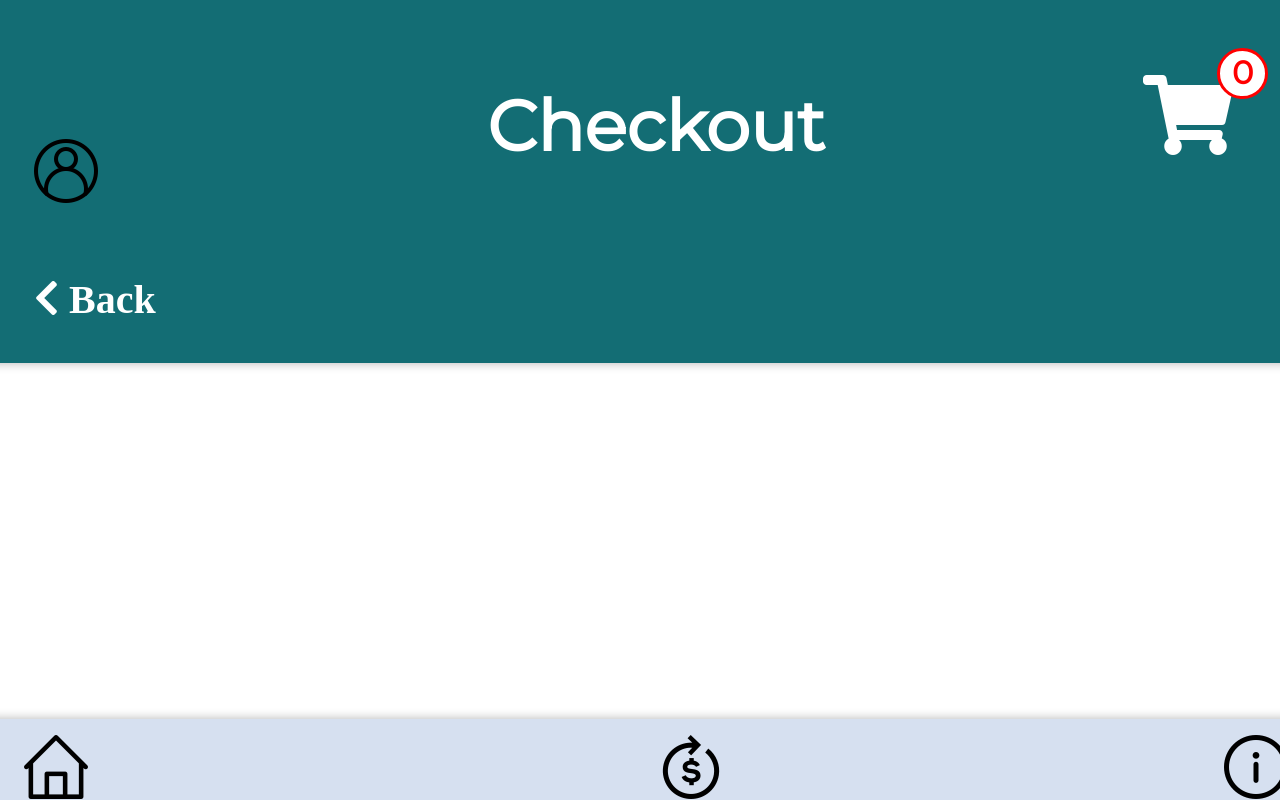
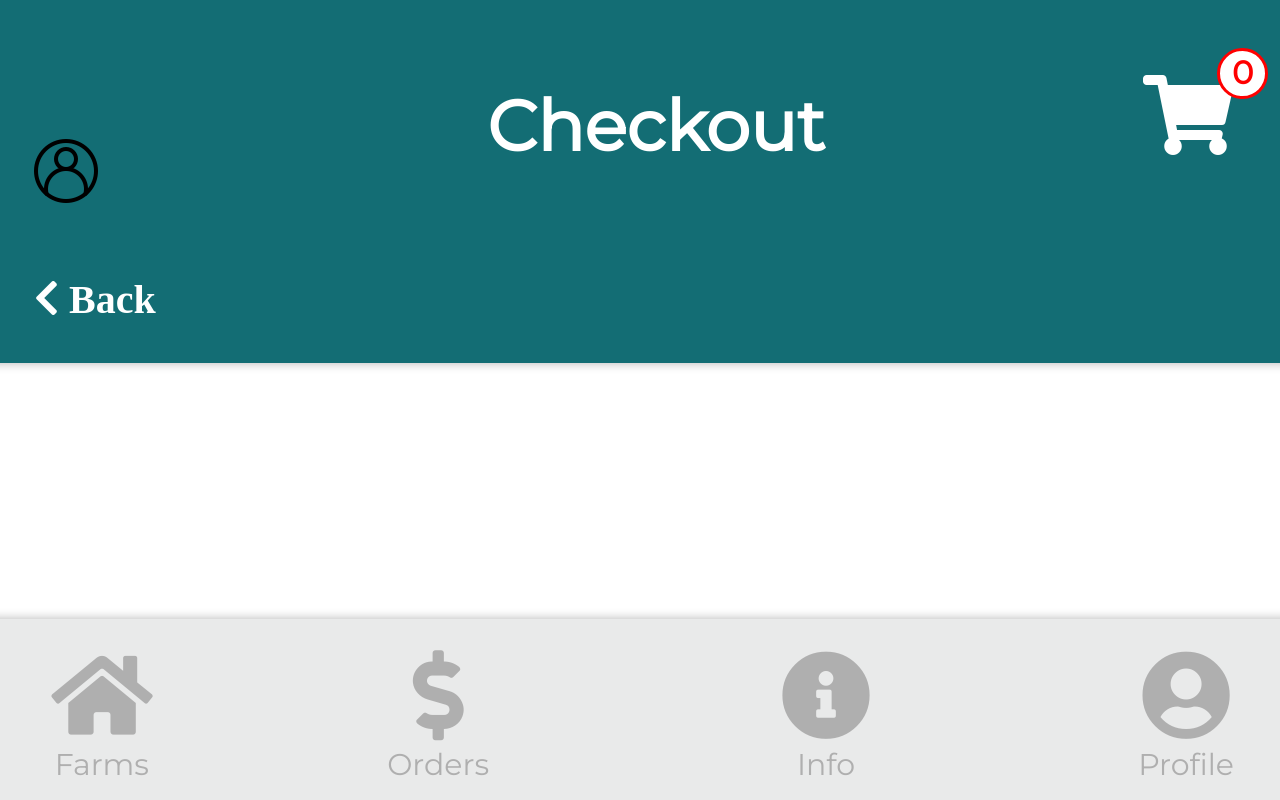
Before and after one commit to infinite-options/serving-fresh-react, a React (Create React App) app: page /cart in a window 1280 px wide. Built offline with nearby package versions, Linux system fonts and the light colour scheme.

Commit message:
Fix footer update font awesome and click color

```diff
--- a/public/styles.css
+++ b/public/styles.css
@@ -8,9 +8,9 @@ body {
 }
 
 footer {
-  background-color: #d6e0f0;
+  background-color: #e9eaea;
   margin: auto -16px;
-  padding: 16px 32px 65px;
+  padding: 16px 32px 165px;
   box-shadow: 0 0 10px 0 rgba(0, 0, 0, 0.3);
 }
 
@@ -306,6 +306,8 @@ dd dl .term {
   bottom: 0;
   width: 100%;
   z-index: 10;
+  font-size: 30px;
+  text-align: center;
   /* padding-bottom: 80px; */
 }
 
@@ -345,7 +347,11 @@ dd dl .term {
 .link {
   color: #FFF;
   text-decoration: none;
+}
 
+.linkFooter{
+  color: #afafaf;
+  text-decoration: none;
 }
 
 /* .link:hover {
@@ -381,3 +387,28 @@ dd dl .term {
 .iconBlock{
   display: block;
 }
+
+/*css for 4 buttons footer*/
+.homeIcon{
+  position: absolute;
+  left: 5%;
+  bottom: 10px;
+}
+
+.orderIcon{
+  position: absolute;
+  left: 30%;
+  bottom: 10px;
+}
+
+.infoIcon{
+  position: absolute;
+  right: 34%;
+  bottom: 10px;
+}
+
+.userIcon{
+  position: absolute;
+  right: 7%;
+  bottom: 10px;
+}
--- a/src/components/Footer.jsx
+++ b/src/components/Footer.jsx
@@ -1,29 +1,73 @@
-import React from "react";
-// import { useHistory } from "react-router-dom";
-// use history will help to redirect the path
+import React, {useState} from "react";
+
 function Footer() {
-  // const history = useHistory();
-  // const goToCart = () => history.push("/cart");
+  const [homeClick, setHome]= useState(true);
+  const [orderClick, setOrder]= useState(true);
+  const [infoClick, setInfo]= useState(true);
+  const [userClick, setUser]= useState(true);
+
+  function homeClicking(){
+    setHome(!homeClick);
+  }
+  function orderClicking(){
+    setOrder(!orderClick);
+  }
+  function infoClicking(){
+    setInfo(!infoClick);
+  }
+  function userClicking(){
+    setUser(!userClick);
+  }
   return (
     <footer className="stickyFooter">
-      {/* <button className="checkOutBtn" onClick={goToCart}>
-        Processed
-      </button> */}
-      <img
-     className="homeFooter" src="../footer_icon/home.png" alt="home-icon"/>
-      <img
-        className="refundIcon"
-        src="../footer_icon/refund.png"
-        alt="refund-icon"
+      <div>
+      <div className={homeClick ? "linkFooter homeIcon" : "linkFooter homeIcon colorClick"} onClick={homeClicking}>
+      <i className="fas fa-home fa-3x iconBlock" ></i>
+      <span>Farms</span>
+      </div>
 
-      />
-      <img
-        className ="infoFooter"
-        src="../footer_icon/information.png"
-        alt="information-icon"
-      />
+      <div className={orderClick ? "linkFooter orderIcon" : "linkFooter orderIcon colorClick"} onClick={orderClicking}>
+      <i className="fas fa-dollar-sign fa-3x iconBlock"></i>
+      <span>Orders</span>
+      </div>
+
+      <div className={infoClick ? "linkFooter infoIcon" : "linkFooter infoIcon colorClick"} onClick={infoClicking}>
+      <i className="fas fa-info-circle fa-3x iconBlock"></i>
+      <span>Info</span>
+      </div>
+
+      <div className={userClick ? "linkFooter userIcon" : "linkFooter userIcon colorClick"} onClick={userClicking}>
+      <i className="fas fa-user-circle fa-3x iconBlock"></i>
+      <span>Profile</span>
+      </div>
+    </div>
     </footer>
   );
 }
 
 export default Footer;
+
+
+
+// import { useHistory } from "react-router-dom";
+// use history will help to redirect the path
+
+// const history = useHistory();
+  // const goToCart = () => history.push("/cart");
+
+  // {/* <button className="checkOutBtn" onClick={goToCart}>
+  //       Processed
+  //     </button> */}
+  //     {/* <img
+  //    className="homeFooter" src="../footer_icon/home.png" alt="home-icon"/>
+  //     <img
+  //       className="refundIcon"
+  //       src="../footer_icon/refund.png"
+  //       alt="refund-icon"
+
+  //     />
+  //     <img
+  //       className ="infoFooter"
+  //       src="../footer_icon/information.png"
+  //       alt="information-icon"
+  //     /> */}
```
